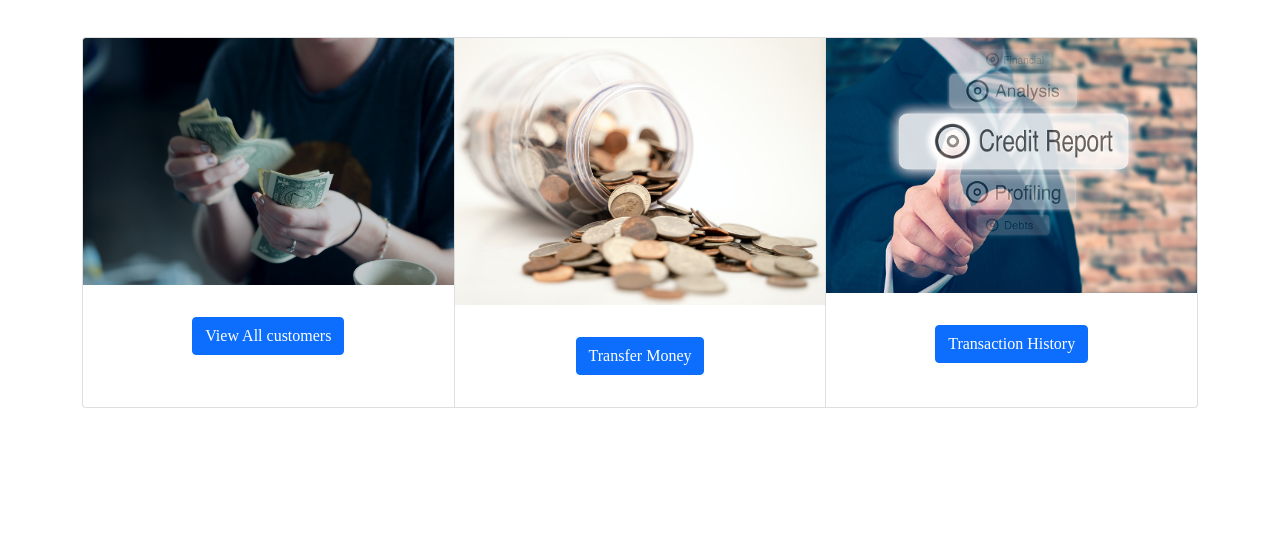
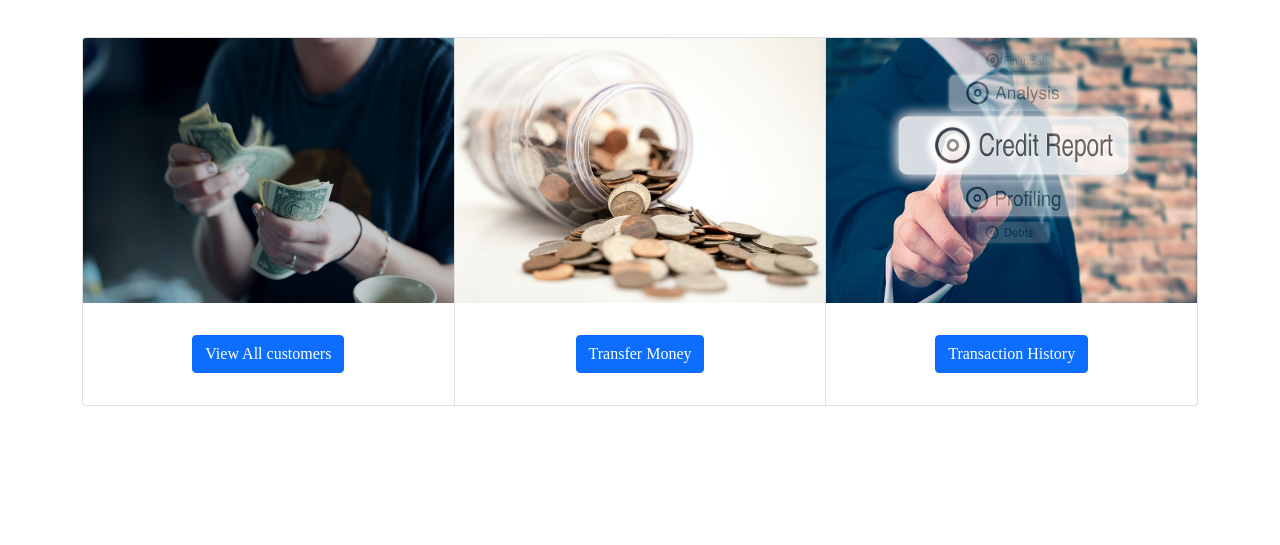
Before and after one commit to KirtiMulchandani/BankingSystem, a PHP site: page /index.php in a window 1280 px wide. Shown: the part 85-630 px from the top of the page. Run offline with PHP 8.4, Linux system fonts and the light colour scheme; some web fonts are replaced.

Commit message:
Updated style

```diff
--- a/css/style.css
+++ b/css/style.css
@@ -74,6 +74,11 @@ nav ul li a:hover{
     text-align: center;
     color: var(--main-bg-color);
 }
+
+.container img{
+    height: 265px;
+}
+
 .card{
     max-width: 91vw;
     margin: 37px auto;
```
